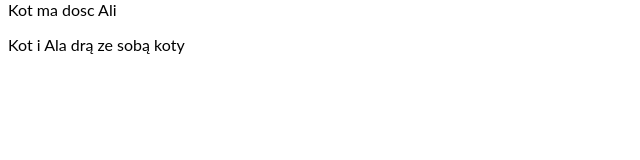
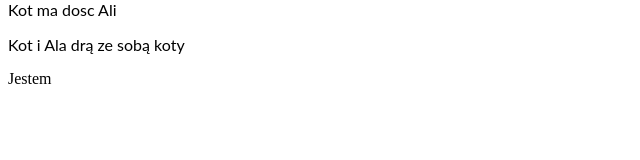
Before and after one commit to jacube1/angular-nsqaz1, an Angular app: page / in a window 1280 px wide. Shown: the part 138-298 px from the top of the page, without its empty margins (0-640 px from the left). Built offline with nearby package versions, Linux system fonts and the light colour scheme.

Commit message:
2 files modified

```diff
--- a/src/app/app.component.html
+++ b/src/app/app.component.html
@@ -2,6 +2,11 @@
 <p>
   Zmieniony paragraf
 </p>
-<p *ngFor="let k of komunikaty">
-  {{k}}
-</p>
+<div>
+  <p *ngFor="let k of komunikaty">
+    {{k}}
+  </p>
+</div>
+<div *ngIf="pokazKomunikaty">
+  Jestem
+</div>
--- a/src/app/app.component.ts
+++ b/src/app/app.component.ts
@@ -9,6 +9,7 @@ export class AppComponent implements OnInit {
   name = 'Angular 5';
 
   komunikaty: string[];
+  pokazKomunikaty = true;
 
   ngOnInit() {
     this.komunikaty = [
```
